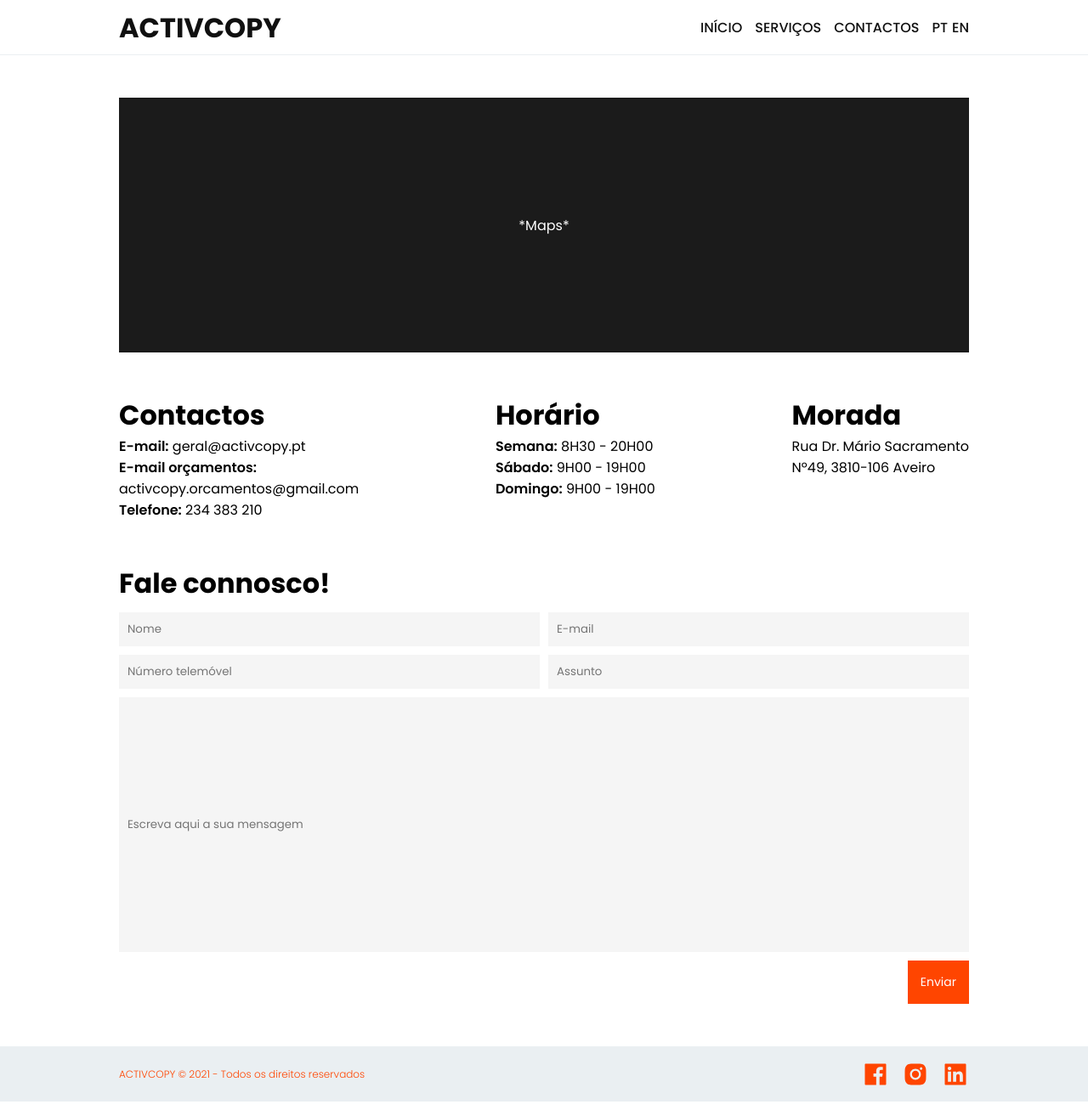
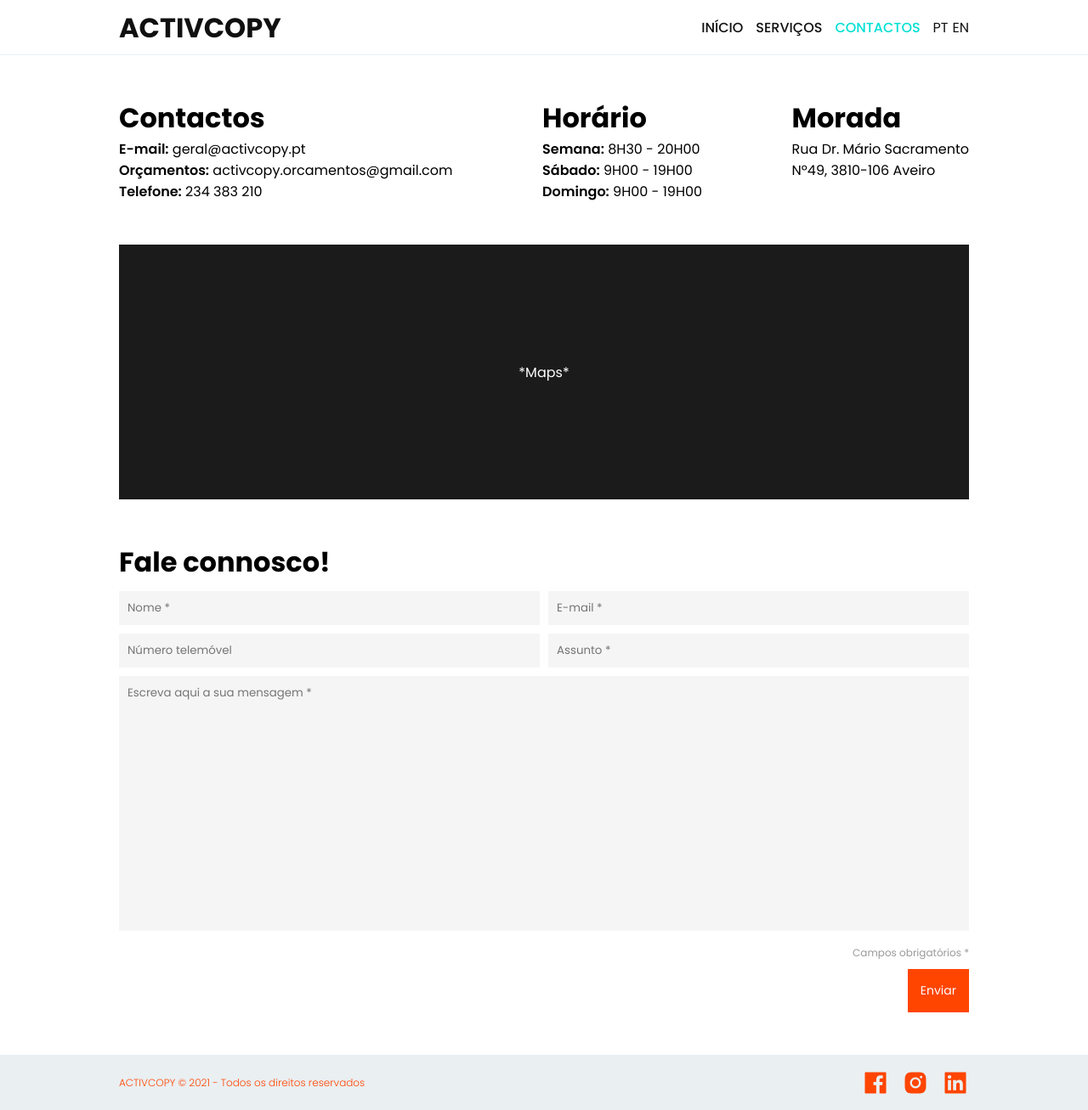
Before and after one commit to tquintal/activcopy, a React (Create React App) app: page /contact in a window 1280 px wide. Shown: the whole page at 85% size. Built offline with nearby package versions, Linux system fonts and the light colour scheme.

Commit message:
Second preview - Navbar and mobile menu updated - Minor tweaks all over

```diff
--- a/package.json
+++ b/package.json
@@ -11,6 +11,7 @@
     "react-icons": "^4.3.1",
     "react-router-dom": "^6.0.2",
     "react-scripts": "^3.4.4",
+    "react-spinners": "^0.11.0",
     "react-tooltip": "^4.2.21",
     "web-vitals": "^1.0.1"
   },
--- a/src/App.css
+++ b/src/App.css
@@ -13,6 +13,23 @@ Red Orange: #FF4500
   padding: 0;
   box-sizing: border-box;
   font-family: "Poppins", sans-serif;
+}
+
+.loading-screen {
+  position: absolute;
+  min-height: 100%;
+  min-width: 100%;
+  display: flex;
+  justify-content: center;
+  align-items: center;
+  gap: 15px;
+  background-color: white;
+  color: #1b1b1b;
+}
+
+.loading-screen p {
+  font-weight: 500;
+  font-size: 24px;
 }
 
 .mobile-header {
@@ -33,18 +50,25 @@ Red Orange: #FF4500
   background-color: #ffffff;
   min-height: 100%;
   min-width: 100%;
+  display: flex;
   flex-direction: column;
   align-items: center;
   justify-content: center;
   gap: 15px;
-  top: -200%;
+  top: 0%;
+  right: -100%;
   position: fixed;
-  transition: 500ms;
+  transition: 350ms;
 }
 
 .enabled {
-  display: flex;
-  top: 0%;
+  right: 0%;
+}
+
+.mobile-menu a {
+  font-weight: 600;
+  font-size: 20px;
+  text-transform: uppercase;
 }
 
 .mobile-menu-close-btn {
@@ -52,6 +76,22 @@ Red Orange: #FF4500
   margin: 15px;
   top: 0;
   right: 0;
+}
+
+.lang-div-mobile {
+  display: flex;
+  align-items: center;
+  gap: 15px;
+  font-weight: 300;
+  position: absolute;
+  bottom: 0;
+  padding: 35px;
+}
+
+.lang-div-mobile p {
+  padding: 10px;
+  background-color: #1b1b1b;
+  color: #ffffff;
 }
 
 .desktop-header {
@@ -93,22 +133,28 @@ Red Orange: #FF4500
   color: #101010;
 }
 
-.desktop-header p {
+.header-actions a {
   cursor: pointer;
   font-weight: 500;
   text-transform: uppercase;
   transition: 200ms;
 }
 
+.header-actions-active {
+  color: #00e0d4 !important;
+}
+
 @media (hover: hover) {
-  .desktop-header p:hover {
+  .header-actions a:hover {
     color: #00e0d4;
-    transition: 200ms;
   }
 }
 
 .title {
   text-transform: uppercase;
+  font-size: 32px;
+  font-weight: 700;
+  cursor: pointer;
 }
 
 .media {
@@ -179,7 +225,8 @@ Red Orange: #FF4500
   gap: 10px;
 }
 
-.contact-form-container input {
+.contact-form-container input,
+textarea {
   background-color: #f5f5f5;
   padding: 10px;
   outline: inherit;
@@ -198,10 +245,16 @@ Red Orange: #FF4500
   gap: 10px;
 }
 
-.message-input {
+.message-textarea {
   min-width: 100%;
   height: 300px;
-  text-align: initial;
+  resize: none;
+}
+
+.contact-form-container p {
+  font-size: 12px;
+  text-align: end;
+  color: #999999;
 }
 
 .contact-form-container button {
@@ -257,13 +310,15 @@ footer p {
 }
 
 .error-view {
-  min-height: 100vh;
-  background-color: #f5f5f5;
-  color: #1b1b1b;
+  position: absolute;
+  min-height: 100%;
+  min-width: 100%;
   display: flex;
-  flex-direction: column;
   justify-content: center;
   align-items: center;
+  gap: 15px;
+  background-color: white;
+  color: #1b1b1b;
 }
 
 .error-view button {
@@ -273,6 +328,11 @@ footer p {
   border: none;
   cursor: pointer;
   transition: 200ms;
+}
+
+.error-view a {
+  color: #ffffff;
+  text-decoration: none;
 }
 
 @media (hover: hover) {
@@ -295,7 +355,7 @@ footer p {
   .description-container,
   .contact-container {
     gap: 25px;
-    margin: 50px;
+    margin: 10%;
   }
 
   .contacts-container {
@@ -314,6 +374,6 @@ footer p {
     flex-direction: column-reverse;
     justify-content: center;
     width: 100vh;
-    gap: 5px;
+    gap: 10px;
   }
 }
--- a/src/App.js
+++ b/src/App.js
@@ -1,23 +1,23 @@
 import React from 'react'
 import { BrowserRouter, Routes, Route } from 'react-router-dom'
+import { Header } from './components/Header'
+import Footer from './components/Footer'
+import Error from './views/Error'
 import Main from './views/Main'
 import Services from './views/Services'
 import Contact from './views/Contact'
-import Error from './views/Error'
 
-function App() {
+export default function App() {
   return (
-    <>
     <BrowserRouter>
+      <Header />
       <Routes>
         <Route path='/' element={<Main />} />
         <Route path='/services' element={<Services />} />
         <Route path='/contact' element={<Contact />} />
-          <Route path='*' element={<Error />} /> {/* '*' ?? */}
+        <Route path='*' element={<Error />} />
       </Routes>
+      <Footer />
     </BrowserRouter>
-    </>
   )
 }
-
-export default App
--- a/src/components/Footer.jsx
+++ b/src/components/Footer.jsx
@@ -2,7 +2,7 @@ import React from 'react'
 import { AiFillFacebook, AiFillInstagram, AiFillLinkedin } from 'react-icons/ai'
 import ReactTooltip from 'react-tooltip'
 
-function Footer() {
+export default function Footer() {
     return (
         <footer>
             <div className='footer-container'>
@@ -15,7 +15,7 @@ function Footer() {
                     <a href='https://www.instagram.com/activcopy/' target='_blank' rel='noopener noreferrer' data-tip='Instagram'>
                         <AiFillInstagram size='2em' className='social-icon' />
                     </a>
-                    <a href='https://www.linkedin.com/in/activcopy/' target='_blank' rel='noopener noreferrer' data-tip='LinkedIn'>
+                    <a href='https://www.linkedin.com/company/activcopy/' target='_blank' rel='noopener noreferrer' data-tip='LinkedIn'>
                         <AiFillLinkedin size='2em' className='social-icon' />
                     </a>
                 </div>
@@ -23,5 +23,3 @@ function Footer() {
         </footer>
     )
 }
-
-export default Footer
--- a/src/components/Header.jsx
+++ b/src/components/Header.jsx
@@ -1,30 +1,17 @@
 import React, { useState } from 'react'
-import { Link } from 'react-router-dom'
-import { AiOutlineMenu, AiOutlineCloseSquare } from 'react-icons/ai'
-import { scrollTop, enableScroll, disableScroll } from '../utils'
-
-const defaultState = () => {
-    scrollTop()
-    enableScroll()
-}
+import { NavLink } from 'react-router-dom'
+import { AiOutlineMenu, AiFillCloseSquare } from 'react-icons/ai'
+import { scrollTop, backToTop, enableScroll, disableScroll } from '../utils'
 
 function DesktopHeader() {
     return (
         <div className='desktop-header'>
             <div className='header-container'>
-                <Link to='/' onClick={() => { defaultState() }}>
-                    <h1 className='title'>activcopy</h1>
-                </Link>
+                <h1 className='title' onClick={() => { scrollTop(); enableScroll() }}>activcopy</h1>
                 <div className='header-actions'>
-                    <Link to='/' onClick={() => { scrollTop() }}>
-                        <p>início</p>
-                    </Link>
-                    <Link to='/services' onClick={() => { scrollTop() }}>
-                        <p>serviços</p>
-                    </Link>
-                    <Link to='/contact' onClick={() => { scrollTop() }}>
-                        <p>contactos</p>
-                    </Link>
+                    <NavLink className={({ isActive }) => isActive ? 'header-actions-active' : ''} onClick={() => { backToTop(); enableScroll() }} to='/'>início</NavLink>
+                    <NavLink className={({ isActive }) => isActive ? 'header-actions-active' : ''} onClick={() => { backToTop(); enableScroll() }} to='/services'>serviços</NavLink>
+                    <NavLink className={({ isActive }) => isActive ? 'header-actions-active' : ''} onClick={() => { backToTop(); enableScroll() }} to='/contact' >contactos</NavLink>
                     <div className='lang-div'>
                         <p>PT</p>
                         <p>EN</p>
@@ -35,7 +22,7 @@ function DesktopHeader() {
     )
 }
 
-function MobileHeader() {
+export function MobileHeader() {
 
     const [mobileMenu, setMobileMenu] = useState(false)
     const showMobileMenu = () => setMobileMenu(!mobileMenu)
@@ -43,23 +30,18 @@ function MobileHeader() {
     return (
         <>
             <div className='mobile-header'>
-                <Link to='/' onClick={() => { defaultState() }}>
-                    <h1 className='title'>activcopy</h1>
-                </Link>
+                <h1 className='title' onClick={() => { scrollTop(); enableScroll() }}>activcopy</h1>
                 <AiOutlineMenu size='1.8em' onClick={() => { showMobileMenu(); disableScroll() }} />
             </div>
-
             <div className={mobileMenu ? 'mobile-menu enabled' : 'mobile-menu'}>
-                <AiOutlineCloseSquare size='1.8em' onClick={() => { showMobileMenu(); enableScroll() }} className='mobile-menu-close-btn' />
-                <Link to='/' onClick={() => { defaultState() }}>
-                    <p>início</p>
-                </Link>
-                <Link to='/services' onClick={() => { defaultState() }}>
-                    <p>serviços</p>
-                </Link>
-                <Link to='/contact' onClick={() => { defaultState() }}>
-                    <p>contactos</p>
-                </Link>
+                <AiFillCloseSquare size='2.2em' onClick={() => { showMobileMenu(); enableScroll() }} className='mobile-menu-close-btn' />
+                <NavLink className={({ isActive }) => isActive ? 'header-actions-active' : ''} onClick={() => { backToTop(); enableScroll(); showMobileMenu() }} to='/'>início</NavLink>
+                <NavLink className={({ isActive }) => isActive ? 'header-actions-active' : ''} onClick={() => { backToTop(); enableScroll(); showMobileMenu() }} to='/services'>serviços</NavLink>
+                <NavLink className={({ isActive }) => isActive ? 'header-actions-active' : ''} onClick={() => { backToTop(); enableScroll(); showMobileMenu() }} to='/contact'>contactos</NavLink>
+                <div className='lang-div-mobile'>
+                    <p>PT</p>
+                    <p>EN</p>
+                </div>
             </div>
         </>
     )
--- a/src/utils.js
+++ b/src/utils.js
@@ -1,6 +1,8 @@
 export function scrollTop() {
-    window.scrollTo(0, 0)
+    window.scrollTo({ top: 0, behavior: 'smooth' })
 }
+
+export const backToTop = () => window.scrollTo(0, 0)
 
 // ENABLE/DISABLE SCROLL
 // https://stackoverflow.com/questions/4770025/how-to-disable-scrolling-temporarily
--- a/src/views/Contact.jsx
+++ b/src/views/Contact.jsx
@@ -1,23 +1,15 @@
 import React from 'react'
-import { Header } from '../components/Header'
-import Footer from '../components/Footer'
 
-function Contact() {
+export default function Contact() {
     return (
-        <>
-            <Header />
-
         <div className='contact'>
             <div className='contact-container'>
-                    <div className='maps'>
-                        <p>*Maps*</p>
-                    </div>
+
                 <div className='contacts-container'>
                     <div>
                         <h1>Contactos</h1>
                         <p><span>E-mail:</span> geral@activcopy.pt</p>
-                            <p><span>E-mail orçamentos:</span></p>
-                            <p>activcopy.orcamentos@gmail.com</p>
+                        <p><span>Orçamentos:</span> activcopy.orcamentos@gmail.com</p>
                         <p><span>Telefone:</span> 234 383 210</p>
                     </div>
                     <div>
@@ -32,29 +24,30 @@ function Contact() {
                         <p>Nº49, 3810-106 Aveiro</p>
                     </div>
                 </div>
+
+                <div className='maps'>
+                    <p>*Maps*</p>
+                </div>
+
                 <div className='contact-form-container'>
                     <h1>Fale connosco!</h1>
                     <div className='contact-form-first-block'>
                         <div>
-                                <input placeholder='Nome'></input>
-                                <input placeholder='E-mail'></input>
+                            <input placeholder='Nome *'></input>
+                            <input placeholder='E-mail *'></input>
                         </div>
                         <div>
                             <input placeholder='Número telemóvel'></input>
-                                <input placeholder='Assunto'></input>
+                            <input placeholder='Assunto *'></input>
                         </div>
                     </div>
                     <div>
-                            <input placeholder='Escreva aqui a sua mensagem' className='message-input'></input>
+                        <textarea placeholder='Escreva aqui a sua mensagem *' className='message-textarea'></textarea>
                     </div>
+                    <p>Campos obrigatórios *</p>
                     <button>Enviar</button>
                 </div>
             </div>
         </div>
-
-            <Footer />
-        </>
     )
 }
-
-export default Contact
--- a/src/views/Error.jsx
+++ b/src/views/Error.jsx
@@ -1,16 +1,14 @@
 import React from 'react'
 import { Link } from 'react-router-dom'
 
-function Error() {
+export default function Error() {
     return (
         <div className='error-view'>
             <div>
                 <h2>ERRO 404 :/</h2>
                 <br />
-                <Link to='/'><button>Voltar ao início</button></Link>
+                <button><Link to='/'>Voltar ao início</Link></button>
             </div>
         </div>
     )
 }
-
-export default Error
```
Also changed, not shown: src/components/Loading.jsx (added, +14 -0 lines), src/data/Content.jsx (added, +43 -0 lines), src/views/Main.jsx (+1 -9 lines), src/views/Services.jsx (+4 -14 lines), 2 other files (tests, documents, lock files or other folders). Lines whose indentation alone changed are shown as unchanged.
